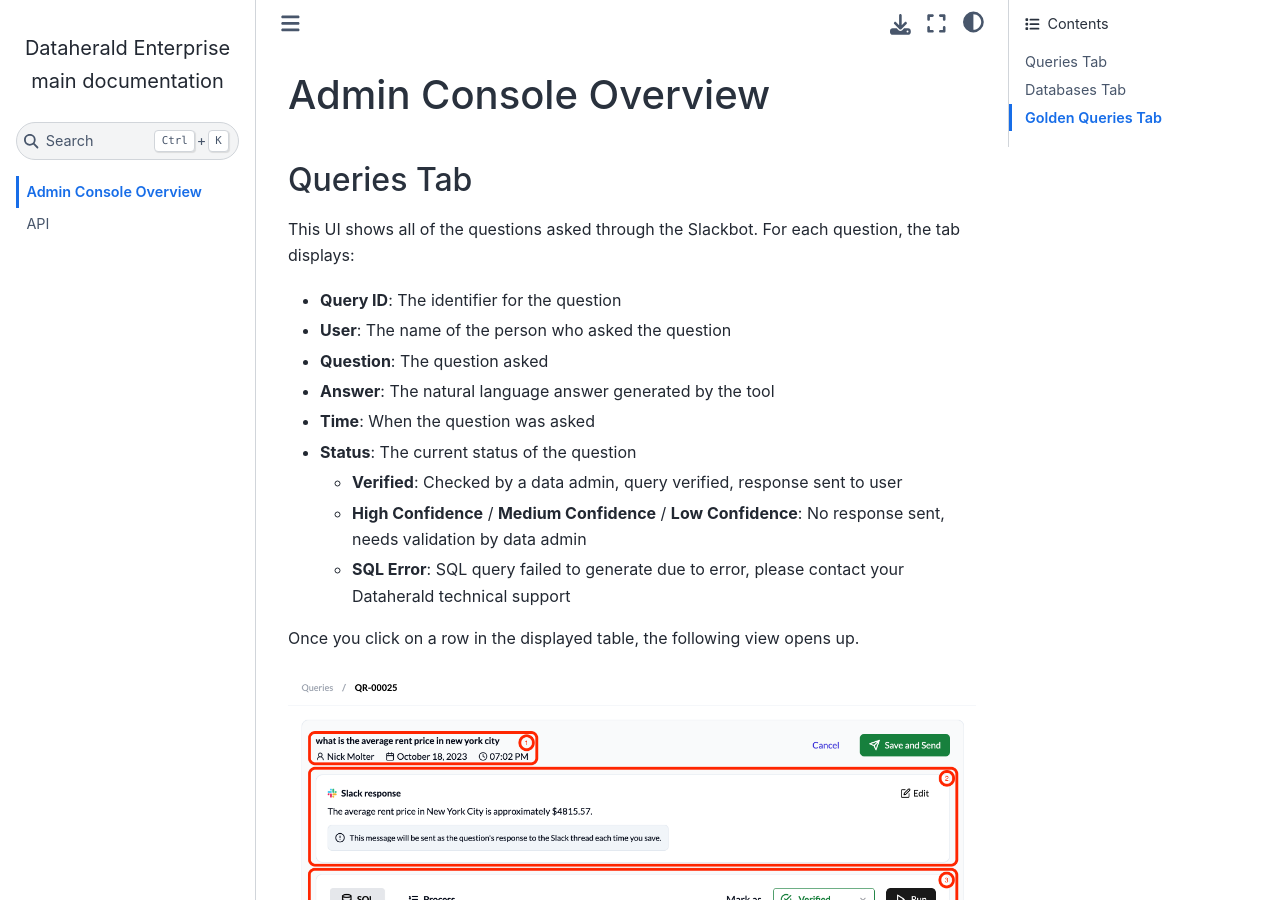
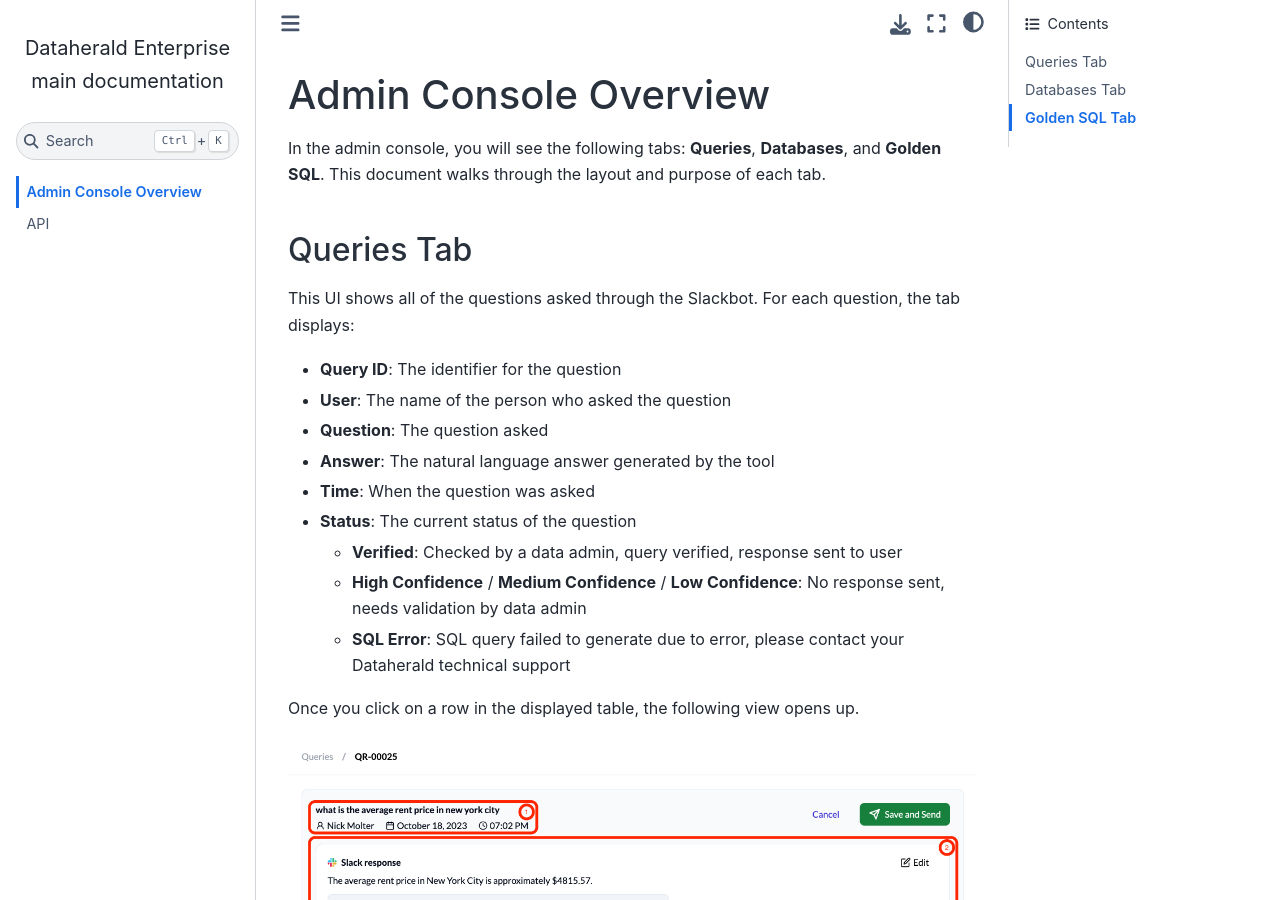
Before and after one commit to Dataherald/dataherald-enterprise-docs, a Sphinx documentation site: the page built from docs/source/admin-console-overview.rst, in a window 1280 px wide and 900 px high. Built offline with Sphinx 7.4.7 and the Sphinx Book theme 1.1.4, drawn with Linux system fonts in a browser that asks for light colours; some of the changed text lies outside the part shown.

Commit message:
Updated overview text, changed 'Golden Queries Tab' to 'Golden SQL Tab'

```diff
--- a/docs/source/admin-console-overview.rst
+++ b/docs/source/admin-console-overview.rst
@@ -1,5 +1,7 @@
 Admin Console Overview
 ======================
+
+In the admin console, you will see the following tabs: **Queries**, **Databases**, and **Golden SQL**. This document walks through the layout and purpose of each tab.
 
 .. _queries-tab:
 
@@ -39,9 +41,9 @@
   :width: 800
   :alt: Add alternative text
 
-.. _golden-queries-tab:
+.. _golden-sql-tab:
 
-Golden Queries Tab
+Golden SQL Tab
 ------------------
 All of the questions with verified, or “golden”, SQL queries are shown in this tab. For each verified query, the tab displays:
 
```
